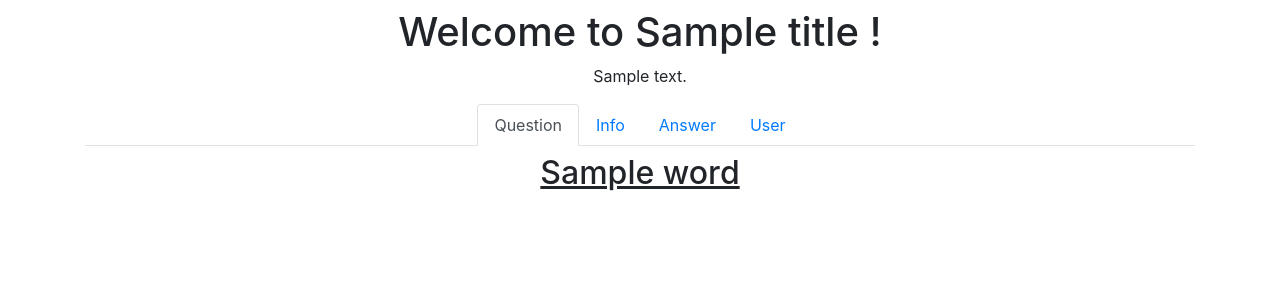
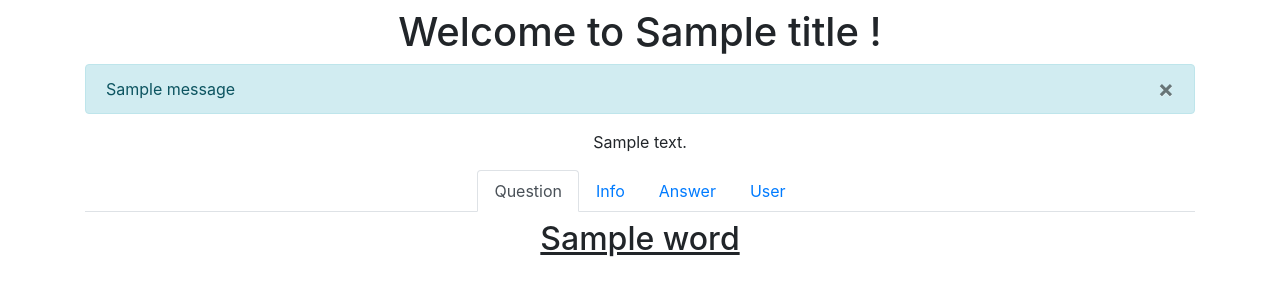
Before and after one commit to SuperH-0630/HEnglish, a Python web app: template templates/test.html in a window 1280 px wide. Shown: the top 300 px of the page. Run offline with Jinja, Linux system fonts and the light colour scheme; the template is opened without the code that fills it: most values are stand-ins (such as "Sample title", 1, 10 or a date in 2020); one stand-in notice (Sample message) is shown; some libraries are stand-ins or nearby versions.

Commit message:
feat: 添加闪现消息的显示

```diff
--- a/templates/base.html
+++ b/templates/base.html
@@ -27,6 +27,15 @@
 
 <h1 class="text-center mt-2"> Welcome to {{ title }} ! </h1>
 
+<section class="container mt-2 mb-2">
+{% for message in get_flashed_messages() %}
+    <div class="alert alert-info">
+        <button type="button" class="close" data-dismiss="alert">&times;</button>
+        {{ message }}
+    </div>
+{% endfor %}
+</section>
+
 {% block body %} {% endblock %}
 
 {% block javascript %}
```
